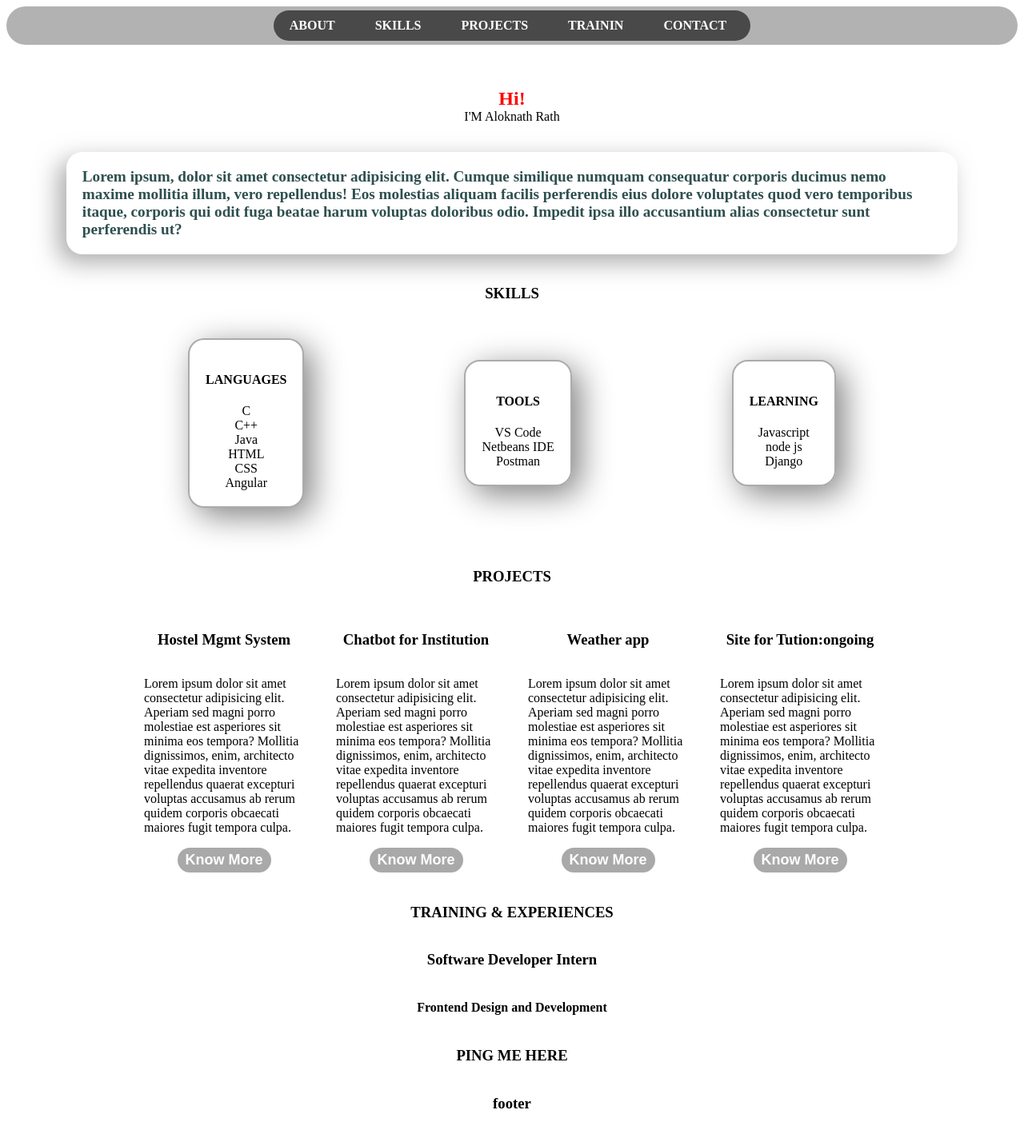
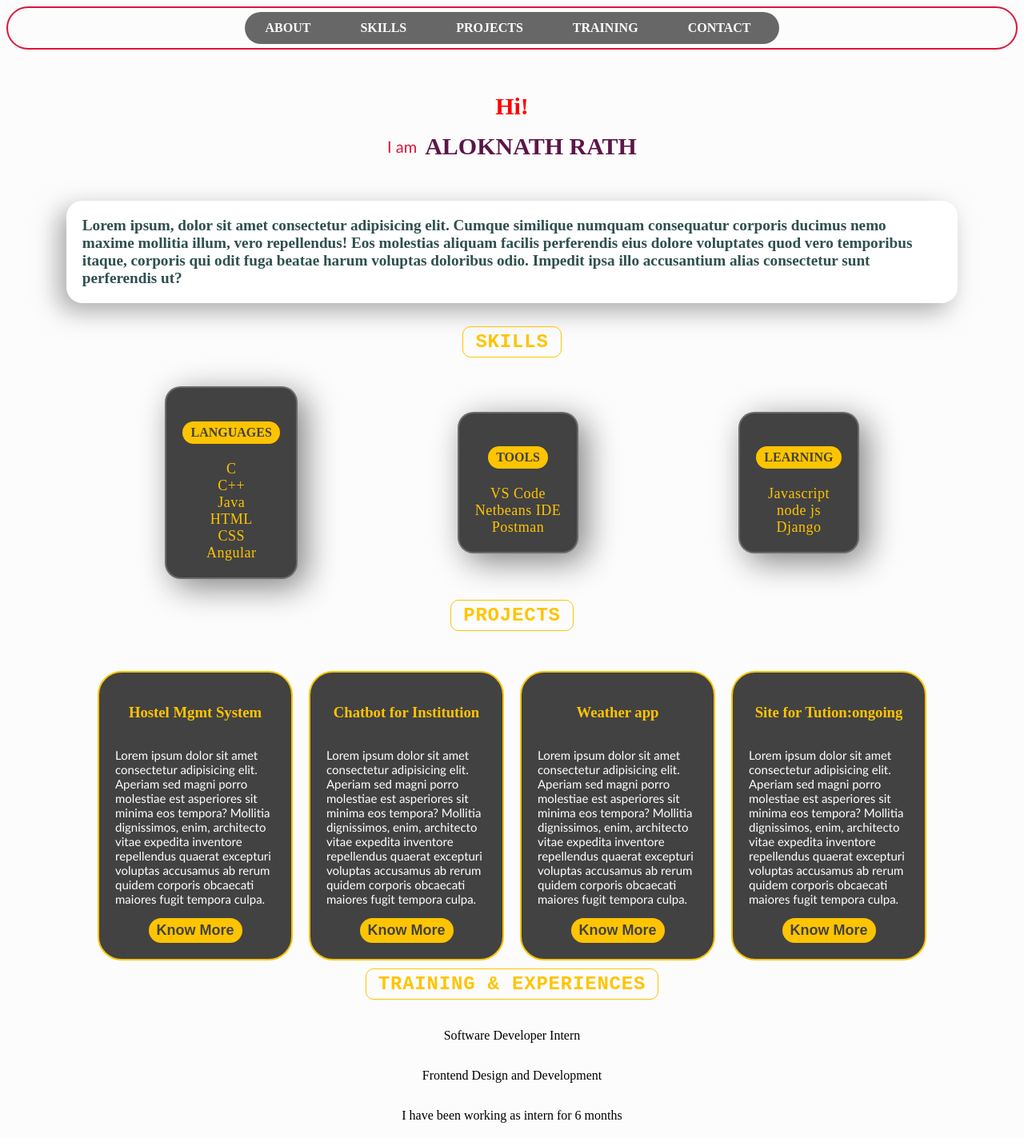
Before and after one commit to r-aloknath/MyPortfolio, a plain HTML site: page index.html in a window 1280 px wide. Shown: the top 1423 px of the page at 80% size. Drawn offline with Linux system fonts and the light colour scheme.

Commit message:
skill, projects styled

```diff
--- a/index.html
+++ b/index.html
@@ -9,39 +9,41 @@
 </head>
 <body>
     <!-- header nav bar -->
-    <div class="navbar">
-        <div class="header">
+    <div class="navbar center">
+        <div class="header display-row center">
             <a href="" class="nav-items">ABOUT</a>
             <a href="" class="nav-items">SKILLS</a>
             <a href="" class="nav-items">PROJECTS</a>
-            <a href="" class="nav-items">TRAININ</a>
+            <a href="" class="nav-items">TRAINING</a>
             <a href="" class="nav-items">CONTACT</a>
             <!-- <button class="download-btn">CLICK FOR CV</button> -->
     </div>
     </div>
 
     <!-- greeting section -->
-    <div class="greet">
-        <p class="greet-msg">
+    <div class="greet display-column">
+        <p class="greet-msg center display-column">
             <span class="salutation">Hi!</span>
-            <span class="name">I'M Aloknath Rath</span>
+            <div class="intro display-row center">
+                <span class="im">I am</span><span class="name">ALOKNATH RATH</span>
+            </div>
         </p>
     </div>
 
     <!-- About section -->
-    <div class="about">
+    <div class="about center display-column">
         <p class="about-msg">
             Lorem ipsum, dolor sit amet consectetur adipisicing elit. Cumque similique numquam consequatur corporis ducimus nemo maxime mollitia illum, vero repellendus! Eos molestias aliquam facilis perferendis eius dolore voluptates quod vero temporibus itaque, corporis qui odit fuga beatae harum voluptas doloribus odio. Impedit ipsa illo accusantium alias consectetur sunt perferendis ut?
         </p>
     </div>
 
     <!-- skills section -->
-    <div class="main-skill-section">
+    <div class="main-skill-section center display-column">
         <h3 class="heading">SKILLS</h3>
-        <div class="skills">
+        <div class="skills display-row center">
             <!-- languages known -->
-                <ul class="language">
-                    <h4 class="skill-heading">LANGUAGES</h4>
+                <ul class="language center display-column">
+                    <h4 class="skill-heading center">LANGUAGES</h4>
                     <li class="skill-item lang-item">C</li>
                     <li class="skill-item lang-item">C++</li>
                     <li class="skill-item lang-item">Java</li>
@@ -51,7 +53,7 @@
                 </ul>
 
             <!-- tools i have used -->
-            <ul class="tools">
+            <ul class="tools center display-column">
                 <h4 class="skill-heading">TOOLS</h4>
                 <li class="skill-item tools-item">VS Code</li>
                 <li class="skill-item tools-item">Netbeans IDE</li>
@@ -59,7 +61,7 @@
             </ul>
 
             <!-- skills that i'm learing -->
-            <ul class="learning">
+            <ul class="learning center display-column">
                 <h4 class="skill-heading">LEARNING</h4>
                 <li class="skill-item learn-item">Javascript</li>
                 <li class="skill-item learn-item">node js</li>
@@ -69,25 +71,25 @@
     </div>
 
     <!-- projects section -->
-    <div class="project">
+    <div class="project center display-column">
         <h3 class="heading">PROJECTS</h3>
-        <div class="project-container">
-            <div class="project-item p-one">
+        <div class="project-container display-row center">
+            <div class="project-item p-one center display-column">
                 <h3 class="p-title">Hostel Mgmt System</h3>
                 <p class="desc">Lorem ipsum dolor sit amet consectetur adipisicing elit. Aperiam sed magni porro molestiae est asperiores sit minima eos tempora? Mollitia dignissimos, enim, architecto vitae expedita inventore repellendus quaerat excepturi voluptas accusamus ab rerum quidem corporis obcaecati maiores fugit tempora culpa.</p>
                 <button class="know-more">Know More</button>
             </div>
-            <div class="project-item p-two">
+            <div class="project-item p-two center display-column">
                 <h3 class="p-title">Chatbot for Institution</h3>
                 <p class="desc">Lorem ipsum dolor sit amet consectetur adipisicing elit. Aperiam sed magni porro molestiae est asperiores sit minima eos tempora? Mollitia dignissimos, enim, architecto vitae expedita inventore repellendus quaerat excepturi voluptas accusamus ab rerum quidem corporis obcaecati maiores fugit tempora culpa.</p>
                 <button class="know-more">Know More</button>
             </div>
-            <div class="project-item p-three">
+            <div class="project-item p-three center display-column">
                 <h3 class="p-title">Weather app</h3>
                 <p class="desc">Lorem ipsum dolor sit amet consectetur adipisicing elit. Aperiam sed magni porro molestiae est asperiores sit minima eos tempora? Mollitia dignissimos, enim, architecto vitae expedita inventore repellendus quaerat excepturi voluptas accusamus ab rerum quidem corporis obcaecati maiores fugit tempora culpa.</p>
                 <button class="know-more">Know More</button>
             </div>
-            <div class="project-item p-four">
+            <div class="project-item p-four center display-column">
                 <h3 class="p-title">Site for Tution:ongoing</h3>
                 <p class="desc">Lorem ipsum dolor sit amet consectetur adipisicing elit. Aperiam sed magni porro molestiae est asperiores sit minima eos tempora? Mollitia dignissimos, enim, architecto vitae expedita inventore repellendus quaerat excepturi voluptas accusamus ab rerum quidem corporis obcaecati maiores fugit tempora culpa.</p>
                 <button class="know-more">Know More</button>
@@ -96,22 +98,30 @@
     </div>
 
     <!-- training and experience section -->
-    <div class="train">
+    <div class="train center display-column">
         <h3 class="heading">TRAINING & EXPERIENCES</h3>
-        <div class="train-container">
-            <div class="train-item">
-                <h3 class="train-title">Software Developer Intern</h3>
-                <h4 class="train-role">Frontend Design and Development</h4>
+        <div class="train-container display-row center">
+            <div class="train-item center display-column">
+                <p class="train-title">Software Developer Intern</p>
+                <p class="train-role">Frontend Design and Development</p>
+                <p class="train-duration">I have been working as intern for 6 months</p>
             </div>
         </div>
     </div>
 
     <!-- contact section -->
-    <div class="contact">
+    <div class="contact center display-column">
         <h3 class="heading">PING ME HERE</h3>
+        <div class="name-email-input display-row">
+            <input type="text" class="inp-name" placeholder="write your full name">
+            <input type="email" class="inp-email" placeholder="email@example.com">
+        </div>
+        <div class="text-area">
+            <textarea class="text-are" name="" id="" cols="40" rows="8" placeholder="start writing....."></textarea>
+        </div>
     </div>
 
-    <div class="footer">
+    <div class="footer display-row center">
         <h3 class="heading">footer</h3>
     </div>
 
--- a/style.css
+++ b/style.css
@@ -1,12 +1,50 @@
+:root{
+    --crimson:crimson;
+    --yellow:rgb(255,196,0);
+    --orange:rgb(255,86,39);
+    --red:rgb(147,6,62);
+    --purple:rgb(91,22,71);
+    --darkgrey:rgb(66, 66, 66);
+    --lightgrey:rgba(252, 252, 252, 0.884);
+
+}
+
+body{
+    background: var(--lightgrey);
+}
+.display-row{
+    display: flex;
+    flex-direction: row;
+}
+
+.display-column{
+    display: flex;
+    flex-direction: column;
+}
+
+.center{
+    justify-content: center;
+    align-items: center;
+}
+
 .heading{
-    align-self: center;
+    font-family: 'Courier New', Courier, monospace;
+    font-size: x-large;
+    font-weight: bold;
+    letter-spacing: .8px;
+    padding: 5px 15px;
+    color: var(--yellow);
+    border: 1px solid var(--yellow);
+    border-radius: 10px 10px;
+    margin-top: 10px;
+    margin-bottom: 20px;
 }
 .know-more{
     padding: 5px 10px;
     border: none;
     border-radius: 20px 20px;
-    background: darkgray;
-    color: white;
+    background: var(--yellow);
+    color: var(--darkgrey);
     font-size: large;
     font-weight: bold;
     transition: all .3s;
@@ -14,84 +52,71 @@
 .know-more:hover{
     background: rgb(126, 126, 126);
     transform: scale(1.03,1.03);
+    background: var(--darkgrey);
+    color: var(--yellow);
+    border: 1px solid var(--yellow);
 }
 
 /* styling top navbar */
 .navbar{
     display: flex;
     flex-wrap: wrap;
-    justify-content: center;
-    align-items: center;
     padding: 5px;
-    background: rgba(125, 125, 125, 0.589);
-    border: none;
+    /* background: rgba(125, 125, 125, 0.589); */
+    border: 2px solid var(--crimson);
     border-radius: 40px 40px;
 }
 .header{
-    /* margin-top: .5%; */
-    display: flex;
-    flex-direction: row;
     flex-wrap: wrap;
-    justify-content: center;
-    align-items: center;
     background: rgba(0, 0, 0, 0.589);
     border-radius: 30px 30px;
 }
-.header .nav-items{
+.nav-items{
     text-decoration: none;
-    margin: 10px 20px;
+    margin: 5px 20px;
     margin-right: 30px;
+    padding: 5px;
     font-weight: bold;
     color: white;
+    border: 1px solid transparent;
+    border-radius: 5px 5px;
+    transition: all .5s;
 }
 
-/* .header .download-btn{
-    position: absolute;
-    right: 0;
-    margin-top: 5px;
-    margin-right: 15px;
-    padding: 5px 10px;
-    border: 1px solid transparent;
-    border-radius: 5px 5px;
-
-    font-weight: bold;
-    color: black;
-
-    animation: all .5s;
+.nav-items:hover{
+    border: 1px solid var(--yellow);
+    border-radius: 8px 8px;
+    color: var(--yellow);
 }
-.header .download-btn:hover{
-    border: 1px solid transparent;
-    border-radius: 5px 5px;
-    background: black;
-    color: white;
-} */
 
 /* styling greeting section */
 .greet{
     margin-top: 3%;
-    display: flex;
-    flex-direction: column;
     justify-content: flex-start;
 }
 .greet .greet-msg{
-    display: flex;
-    flex-direction: column;
-    justify-content: center;
-    align-items: center;
+
 }
 
-.greet .greet-msg .salutation{
-    font-size: x-large;
+.salutation{
+    font-size: 30px;
     font-weight: bolder;
     color: red;
+}
+.im{
+    font-size: 20px;
+    font-family:'Trebuchet MS', 'Lucida Sans Unicode', 'Lucida Grande', 'Lucida Sans', Arial, sans-serif;
+    color: var(--crimson);
+}
+.name{
+    font-size: 30px;
+    font-weight: bolder;
+    color: var(--purple);
+    margin-left: 10px;
 }
 
 /* styling about section */
 .about{
-    display: flex;
-    flex-direction: column;
-    justify-content: center;
-    align-items: center
 }
 
 .about .about-msg{
@@ -110,33 +135,34 @@
 
 /* styling skill section */
 .main-skill-section{
-    display: flex;
-    flex-direction: column;
     flex-wrap: wrap;
-    justify-content: center;
-    align-items: center;
 }
 
 
 .skills{
-    display: flex;
-    flex-direction: row;
-    justify-content: center;
-    align-items: center;
     flex-wrap: wrap;
-    margin-top: 10px;
+    /* margin-top: 10px; */
+}
+
+.skill-heading{
+    padding: 5px 10px;
+    background: var(--yellow);
+    color: var(--darkgrey);
+    border-radius: 30px 30px;
+}
+
+.skill-item{
+    font-size: large;
+    color: var(--yellow);
+    letter-spacing: .5px;
 }
 
 .skills .language{
-    display: flex;
-    flex-direction: column;
     flex-wrap: wrap;
-    justify-content: center;
-    align-items: center;
     margin-right: 100px;
     margin-left: 100px;
     list-style: none;
-    background: white;
+    background: var(--darkgrey);
     padding: 20px 20px;
     border: 2px solid rgba(128, 128, 128, 0.66);
     border-radius: 20px 20px;
@@ -148,14 +174,11 @@
 }
 
 .skills .tools{
-    display: flex;
-    flex-direction: column;
     flex-wrap: wrap;
-    justify-content: center;
-    align-items: center;
     margin-right: 100px;
     margin-left: 100px;
     list-style: none;
+    background: var(--darkgrey);
     padding: 20px 20px;
     padding: 20px 20px;
     border: 2px solid rgba(128, 128, 128, 0.66);
@@ -168,14 +191,11 @@
 }
 
 .skills .learning{
-    display: flex;
-    flex-direction: column;
     flex-wrap: wrap;
-    justify-content: center;
-    align-items: center;
     margin-right: 100px;
     margin-left: 100px;
     list-style: none;
+    background: var(--darkgrey);
     padding: 20px 20px;
     border: 2px solid rgba(128, 128, 128, 0.66);
     border-radius: 20px 20px;box-shadow: grey 10px 10px 40px;
@@ -187,69 +207,59 @@
 
 /* styling projects */
 .project{
-    display: flex;
-    flex-direction: column;
-    justify-content: center;
-    align-items: center;
-    margin-top: 40px;
+    /* margin-top: 30px; */
 }
 
 .project .project-container{
-    display: flex;
-    flex-direction: row;
     flex-wrap: wrap;
-    justify-content: center;
-    align-items: center;
+    margin-top: 30px;
 }
 
-.project .project-container .project-item{
+.project-item{
     width: 200px;
-    display: flex;
-    flex-direction: column;
-    justify-content: center;
-    align-items: center;
     padding: 20px;
-    border: px solid grey;
-    box-shadow:grey -10px -10 px 30px ;
+    margin: 0 10px;
+    background: var(--darkgrey);
+    border: 2px solid var(--yellow);
+    border-radius: 30px 30px;
+    transition: all .5s;
+    /* box-shadow:var(var(--orange)) -10px -10 px 30px ; */
+}
+
+.project-item:hover{
+    transform: scale(1.05,1.05);
+    box-shadow: var(--yellow) 5px 5px 20px;
+}
+
+.p-title{
+    font-weight: bold;
+    color: var(--yellow);
+}
+
+.desc{
+    font-family:'Gill Sans', 'Gill Sans MT', Calibri, 'Trebuchet MS', sans-serif;
+    font-size: 15px;
+    font-weight: 500;
+    text-justify: newspaper;
+    color: white;
 }
 
 
 /* styling trainings */
 .train{
-    display: flex;
-    flex-direction: column;
-    justify-content: center;
-    align-items: center;
 }
 
 .train .train-container{
-    display: flex;
-    flex-direction: row;
-    justify-content: center;
-    align-items: center;
 }
 
 .train .train-container .train-item{
-    display: flex;
-    flex-direction: column;
-    justify-content: center;
-    align-items: center;
 }
 
 /* contact section */
 .contact{
-    display: flex;
-    flex-direction: column;
-    justify-content: center;
-    align-items: center;
+
 }
 
 /* footer */
 .footer{
-    /* position: absolute;
-    bottom: 0; */
-    display: flex;
-    flex-direction: row;
-    justify-content: center;
-    align-items: center;
 }
```
